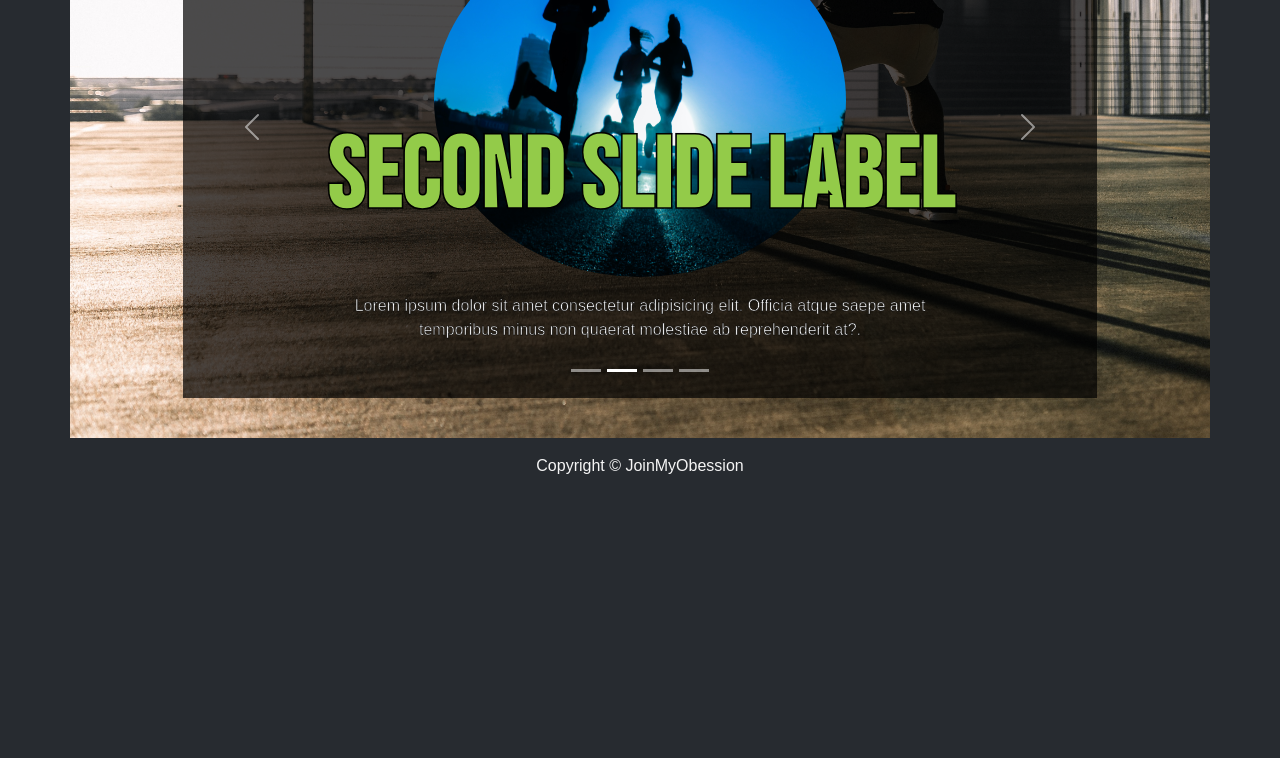
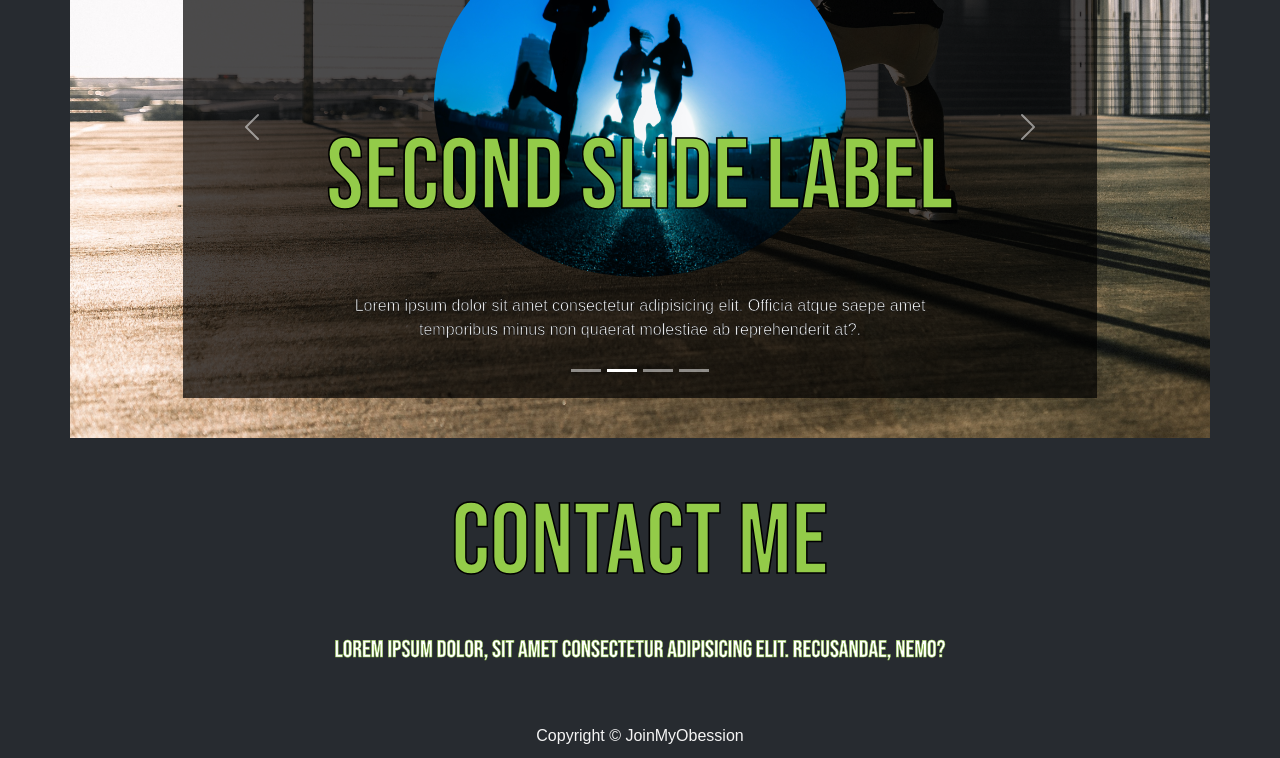
Before and after one commit to OhziiiLov3/joinMyObession, a React (Create React App) app in the folder frontend/: page /training/1 in a window 1280 px wide. Shown: the part 1871-2629 px from the top of the page. Before the commit the page ends 2365 px from the top, so only its background shows below. Built offline with nearby package versions, Linux system fonts and the light colour scheme; a web font is replaced by a local one.

Commit message:
adding contact component and contact form

```diff
--- a/frontend/src/App.js
+++ b/frontend/src/App.js
@@ -8,6 +8,8 @@ import About from './screens/About'
 import Classes from './screens/Classes'
 import LandingCarousel from "./components/LandingCarousel"
 import Testimonials from './components/Testimonials'
+import Contact from './components/Contact'
+
 
 function App() {
   return (
@@ -25,6 +27,7 @@ function App() {
         </Container>
       </main>
       <Testimonials />
+      <Contact />
       <Footer />
     </Router>
   );
--- /dev/null
+++ b/frontend/src/components/Contact.js
@@ -0,0 +1,18 @@
+import React from 'react';
+
+
+function Contact() {
+  return (
+    <div className="contact mx-auto py-4">
+      <div className="text-center">
+        <h1>Contact Me</h1>
+        <p>
+          Lorem ipsum dolor, sit amet consectetur adipisicing elit. Recusandae,
+          nemo?
+        </p>
+      </div>
+    </div>
+  );
+}
+
+export default Contact
--- a/frontend/src/index.css
+++ b/frontend/src/index.css
@@ -32,7 +32,7 @@ h3 {
   -webkit-text-stroke-color: black;
 }
 
-@media(max-width:760px) {
+@media(max-width:375px) {
   main.h3 {
     font-family: 'Bebas Neue', cursive !important;
     font-size: 1rem !important;
@@ -44,7 +44,7 @@ h3 {
   }
 }
 
-@media(max-width:760px) {
+@media(max-width:375px) {
 main.h1{
   font-family: 'Bebas Neue', cursive !important;
   font-size: 2rem !important;
@@ -64,12 +64,11 @@ main.h1{
 
 }
 
-@media(max-width:768px) {
+@media(max-width:375px) {
 .navbar{
   border-bottom: .1875rem solid rgb(147,203,73) !important;
   backdrop-filter: blur(5px);
   font-size: 1.5rem !important;
-
 }
 }
 
@@ -103,7 +102,7 @@ nav a.nav-link{
   height: 2rem  !important;
 }
 
-@media(max-width:768px) {
+@media(max-width:375px) {
   .logo{
   width: 2rem;
   height: 2rem  !important;
@@ -145,18 +144,32 @@ margin: 0.1rem;
   margin-bottom: 0;
   width: 100%;
 }
-
-.landingCarousel h1{
-  color:  rgb(147,203,73);
-  padding: 4rem 0;
-  text-transform: uppercase;
-  -webkit-text-stroke-width: 1.5px;
-  -webkit-text-stroke-color: black;
+@media(max-width:768px) {
+.landingCarousel {
+  background-image: url(dsc08151.JPG);
+  background-size: cover;
+  background-color: rgb(147, 203, 73);
+  text-align: center;
+  padding-bottom: 4rem;
+  margin-bottom: 0;
+  width: 100%;
 }
+};
 
 @media(max-width:768px) {
 .landingCarousel h1{
-    font-size: 4.5rem !important;
+  color:  rgb(147,203,73);
+  font-size: 1rem !important;
+  padding: 6rem 0;
+  text-transform: uppercase;
+  -webkit-text-stroke-width: 1px;
+  -webkit-text-stroke-color: black;
+}
+}
+
+@media(max-width:414px) {
+.landingCarousel h1{
+    font-size: 4rem !important;
     letter-spacing: .0300rem;
     color: rgb(147, 203, 73);
     padding: 2rem 0;
@@ -186,18 +199,20 @@ padding-right: 5%;
   border-radius: 50%;
 }
 
+@media(max-width:414px) {
 .myLandingCarousel h3{
-  color:  rgb(147,203,73);
-  font-weight: 700 !important;
+  color: rgb(147, 203, 73);
+  font-weight: 400 !important;
+  font-size: 3rem !important;
   text-transform: uppercase;
-    -webkit-text-stroke-width: 1.5px !important;;
-  -webkit-text-stroke-color: black ;
+  -webkit-text-stroke-width: 2px !important;
+  -webkit-text-stroke-color: black;
 }
-
+}
 .myLandingCarousel p{
    color: rgb(255,255,255) ;
    -webkit-text-stroke-width: .5px !important;
-  -webkit-text-stroke-color: black !important;
+  -webkit-text-stroke-color: rgb(147, 203, 73) !important;
 
 }
 
@@ -298,9 +313,9 @@ padding-right: 5%;
 
 .myCarousel h3{
   color:  rgb(147,203,73);
-  font-weight: 700 !important;
+  font-weight: 500 !important;
   text-transform: uppercase;
-  -webkit-text-stroke-width: .1px ;
+  -webkit-text-stroke-width: 2px ;
   -webkit-text-stroke-color: black ;
 }
 
@@ -429,3 +444,28 @@ padding-right: 5%;
   }
 
 }
+
+/* **** Contact **** */
+
+.contact {
+  padding: 3rem 0;
+  text-align: center;
+  background-size: contain;
+}
+
+.contact h1 {
+  padding: 1.3rem 0;
+  text-transform: uppercase;
+  -webkit-text-stroke-width: 2px;
+    -webkit-text-stroke-color: black;
+
+}
+
+.contact p {
+  color: white;
+  font-family: 'Bebas Neue', cursive !important;
+  font-size: 1.5rem;
+  -webkit-text-stroke-width: .5px !important;
+  -webkit-text-stroke-color: rgb(147, 203, 73) !important;
+
+}
--- a/frontend/src/screens/ProductScreen.js
+++ b/frontend/src/screens/ProductScreen.js
@@ -3,6 +3,7 @@ import {Link, useParams} from 'react-router-dom'
 import { Row, Col, Image, ListGroup, Button, Card } from 'react-bootstrap'
 import Rating from '../components/Rating'
 import trainings from '../trainings'
+
 
 function ProductScreen({ match }) {
     const training_id = useParams();
```
Lines whose indentation alone changed are shown as unchanged.
